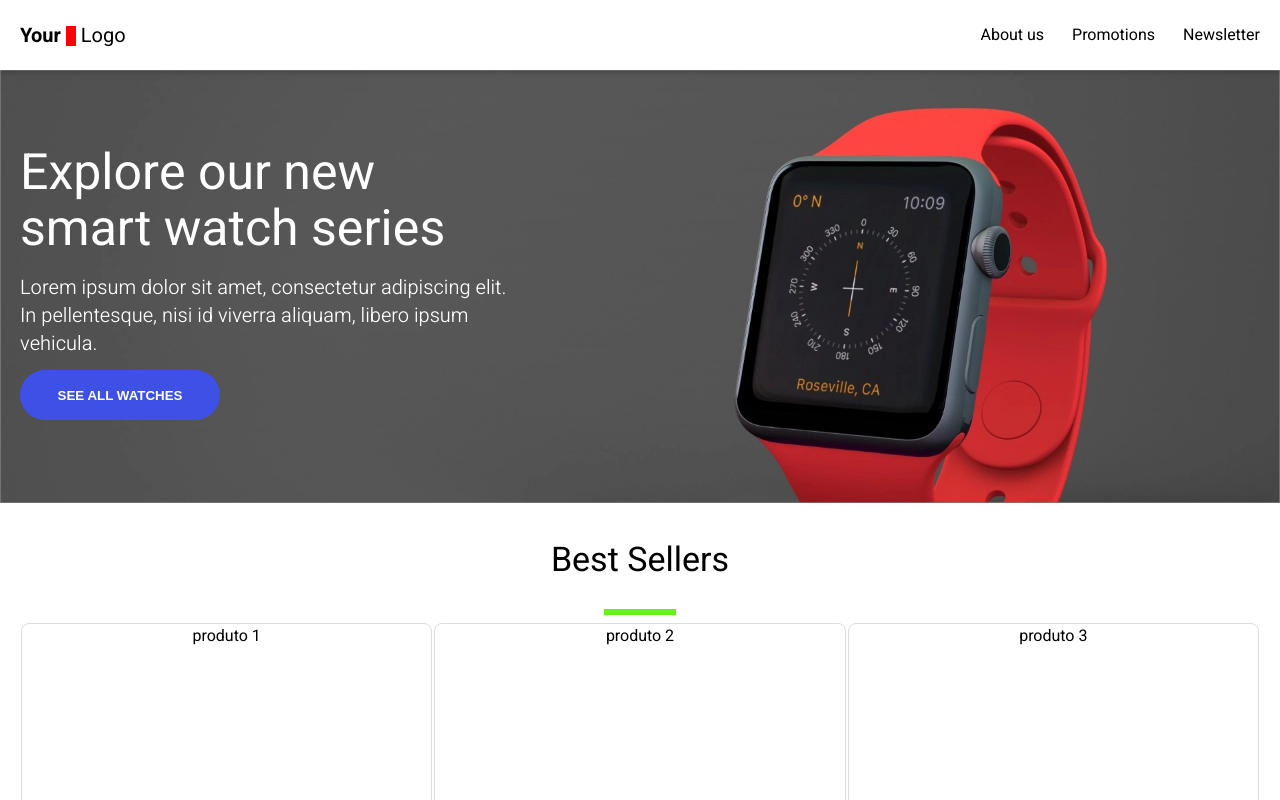
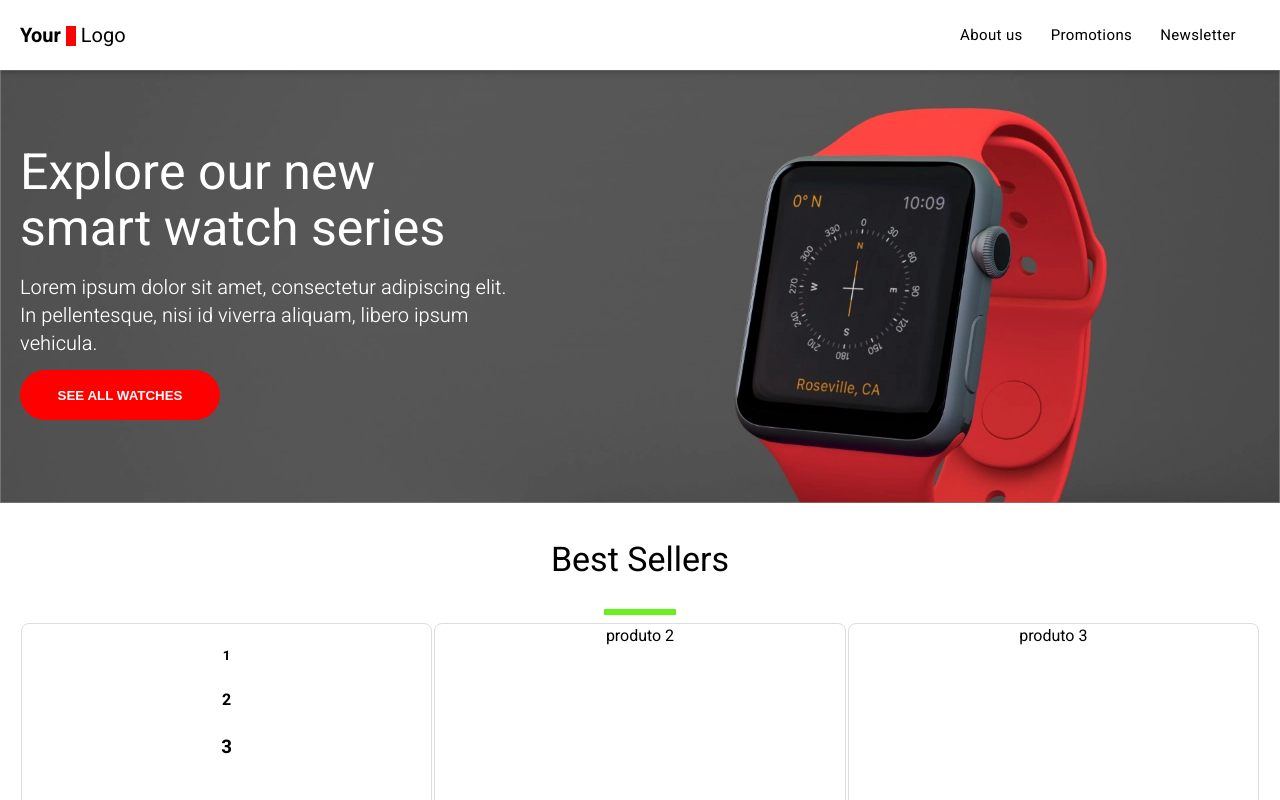
Before and after one commit to gabrielcurtidev/project-tech-shop, a plain HTML site: page index.html in a window 1280 px wide. Shown: the top 800 px of the page. Drawn offline with Linux system fonts and the light colour scheme.

Commit message:
atualizando project tech shop

```diff
--- a/css/style.css
+++ b/css/style.css
@@ -12,6 +12,10 @@ body{
 ul{
     margin: 0;
     padding: 0;
+}
+
+a{
+    text-decoration: none;
 }
 
 .container{
@@ -72,6 +76,11 @@ header nav ul li:last-of-type{
     margin-right: 0;
 }
 
+header nav ul li a:hover{
+    color: red;
+    transition: all 0.3s;
+}
+
 section.hero{
     position: relative;
     z-index: 0;
@@ -122,7 +131,7 @@ section.hero img{
 }
 
 .container > button{
-    background: #3E50E5;
+    background: red;
     color: white;
     width: 200px;
     height: 50px;
@@ -132,6 +141,10 @@ section.hero img{
     border-radius: 25px;
     border: none;
     margin-bottom: 14px;
+}
+
+.container > button a{
+    color: white;
 }
 
 .best-sellers > h2{
@@ -147,7 +160,6 @@ section.hero img{
     border: none;
     border: 3px solid #67F11D;
     width: 66px;
-
 }
 
 .best-sellers .all-products{
@@ -162,7 +174,7 @@ section.hero img{
 .best-sellers .all-products .container .product{
      border: 1px solid #DDD;
      border-radius: 8px;
-     width: 33%;
+     width: 33%; /*PAGINA TEM 100% DIVIVI EM 3 PRODUTOS NO CASO*/
      height: 561px;
      text-align: center;
 }
--- a/index.html
+++ b/index.html
@@ -18,9 +18,9 @@
             </section>
             <nav>
                 <ul>
-                    <li><a href="#"></a>About us</li>
-                    <li><a href="#"></a>Promotions</li>
-                    <li><a href="#"></a>Newsletter</li>
+                    <li><a href="#">About us</a></li>
+                    <li><a href="#">Promotions</a></li>
+                    <li><a href="#">Newsletter</a></li>
                 </ul>
             </nav>
         </div>
@@ -36,7 +36,7 @@
                 <p>
                     Lorem ipsum dolor sit amet, consectetur adipiscing elit. In pellentesque, nisi id viverra aliquam, libero ipsum vehicula.
                 </p>
-                <button>SEE ALL WATCHES</button>
+                <button><a href="#">SEE ALL WATCHES</a></button>
             </div>
         </div>
     </section>
@@ -47,7 +47,9 @@
         <div class="all-products">
             <div class="container">
                 <div class="product">
-                    produto 1
+                    <h5>1</h5>
+                    <h4>2</h4>
+                    <h3>3</h3>
                 </div>
                 <div class="product">
                     produto 2
```
